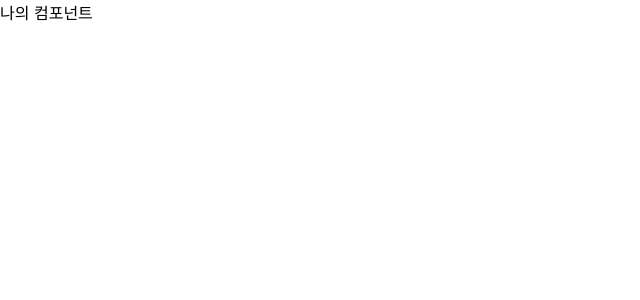
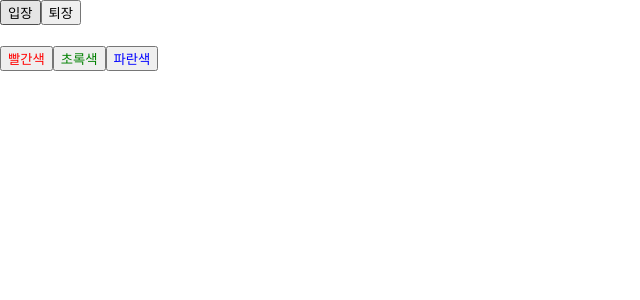
Before and after one commit to hseonjin/React-Study, a React (Create React App) app: page / in a window 1280 px wide. Shown: the top 300 px of the page, without its empty margins (0-640 px from the left). Built offline with nearby package versions, Linux system fonts and the light colour scheme.

Commit message:
testCommit

```diff
--- a/src/App.js
+++ b/src/App.js
@@ -2,10 +2,22 @@
 // import logo from './logo.svg';
 import './App.css';
 import MyComponent from './MyComponent';
+import Counter from './Counter';
+import Say from './Say';
 import { Fragment } from 'react';
 
+// const App = () => {
+//   return (
+//     <MyComponent name="React" favoriteNumber={7}>
+//       리액트
+//     </MyComponent>
+//   );
+// };
+
+// export default App;
+
 const App = () => {
-  return <MyComponent />;
+  return <Say />;
 };
 
 export default App;
--- /dev/null
+++ b/src/Counter.js
@@ -0,0 +1,49 @@
+import React, { Component } from 'react';
+
+class Counter extends Component {
+  //   // constructor : 컴포넌트 생성자 메서드, super(props) 호출 필수
+  //   constructor(props) {
+  //     super(props);
+  //     // state 초깃값 설정
+  //     this.state = {
+  //       number: 0,
+  //       fixedNumber: 0,
+  //     };
+  //   }
+
+  // constructor 선언 없이 state 초깃값 설정
+  state = {
+    number: 0,
+    fixedNumber: 0,
+  };
+
+  render() {
+    // this.state : 현재 state 조회
+    const { number, fixedNumber } = this.state;
+    return (
+      <div>
+        <h1>{number}</h1>
+        <h2>바뀌지 않는 값: {fixedNumber}</h2>
+        {/* this.setState를 사용하여 state에 새로운 값 삽입 */}
+        <button
+          onClick={() => {
+            this.setState((prevState) => {
+              return {
+                number: prevState.number + 1,
+              };
+            });
+            // 위 코드와 아래 코드는 똑같은 기능을 함
+            // 아래 코드는 함수에서 바로 객체를 반환한다는 의미
+            this.setState((prevState) => ({
+              number: prevState.number + 1,
+            }));
+          }}
+        >
+          +1
+        </button>
+      </div>
+    );
+  }
+}
+
+export default Counter;
--- a/src/MyComponent.js
+++ b/src/MyComponent.js
@@ -1,9 +1,62 @@
-import React from 'react';
+import React, { Component } from 'react';
+import PropTypes from 'prop-types';
 
 // 함수형 컴포넌트
 // 화살표 함수 문법: 함수를 파라미터로 전달할 때 유용
-const MyComponent = () => {
-  return <div>나의 컴포넌트</div>;
-};
+// 비구조화 할당(구조 분해 문법)
+// const MyComponent = ({ name, favoriteNumber, children }) => {
+//   //   const { name, children } = props;
+//   return (
+//     <div>
+//       안녕하세요, 제 이름은 {name} 입니다. <br />
+//       children 값은 {children} 입니다. <br />
+//       제가 좋아하는 숫자는 {favoriteNumber} 입니다.
+//     </div>
+//   );
+// };
+
+// MyComponent.defaultProps = {
+//   name: '기본 이름',
+// };
+
+// MyComponent.propTypes = {
+//   name: PropTypes.string,
+//   favoriteNumber: PropTypes.number.isRequired,
+// };
+
+// export default MyComponent;
+
+// 클래스형 컴포넌트에서 props 사용
+class MyComponent extends Component {
+  // 내부에서 defaultProps, propTypes 설정
+  static defaultProps = {
+    name: '기본 이름',
+  };
+
+  static propTypes = {
+    name: PropTypes.string,
+    favoriteNumber: PropTypes.number.isRequired,
+  };
+
+  render() {
+    const { name, favoriteNumber, children } = this.props;
+    return (
+      <div>
+        안녕하세요, 제 이름은 {name} 입니다. <br />
+        children 값은 {children} 입니다. <br />
+        제가 좋아하는 숫자는 {favoriteNumber} 입니다.
+      </div>
+    );
+  }
+}
+
+// MyComponent.defaultProps = {
+//   name: '기본 이름',
+// };
+
+// MyComponent.propTypes = {
+//   name: PropTypes.string,
+//   favoriteNumber: PropTypes.number.isRequired,
+// };
 
 export default MyComponent;
--- /dev/null
+++ b/src/Say.js
@@ -0,0 +1,29 @@
+import React, { useState } from 'react';
+
+// 함수형 컴포넌트에서 useState 사용
+const Say = () => {
+  const [message, setMessage] = useState();
+  const onClickEnter = () => setMessage('안녕하세요!');
+  const onClickLeave = () => setMessage('안녕히 가세요!');
+
+  const [color, setColor] = useState('black');
+
+  return (
+    <div>
+      <button onClick={onClickEnter}>입장</button>
+      <button onClick={onClickLeave}>퇴장</button>
+      <h1 style={{ color }}>{message}</h1>
+      <button style={{ color: 'red' }} onClick={() => setColor('red')}>
+        빨간색
+      </button>
+      <button style={{ color: 'green' }} onClick={() => setColor('green')}>
+        초록색
+      </button>
+      <button style={{ color: 'blue' }} onClick={() => setColor('blue')}>
+        파란색
+      </button>
+    </div>
+  );
+};
+
+export default Say;
```
Also changed, not shown: study_note/2장_README.md (added, +3 -0 lines), study_note/DAY1.txt (deleted).
